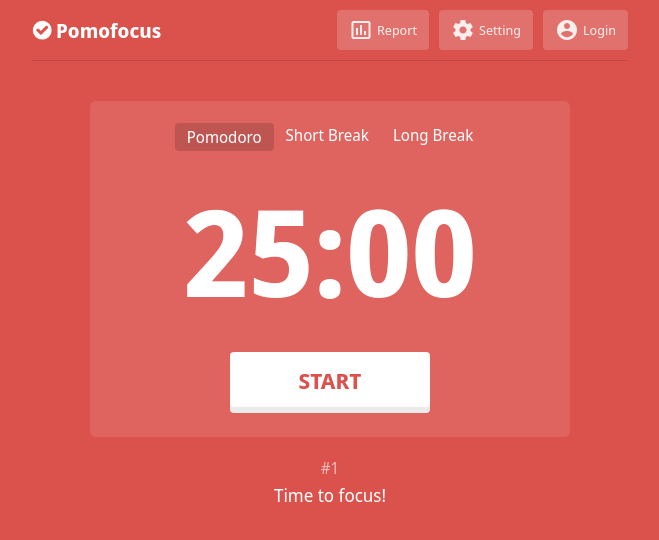
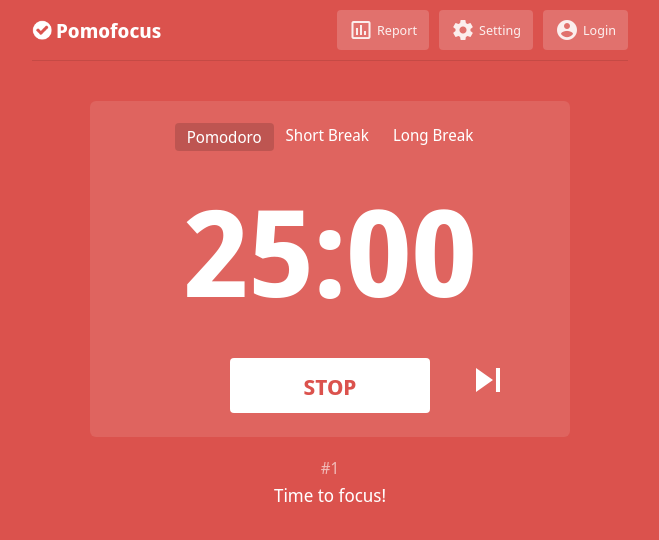
Before and after one commit to arielnmagno/pomodoro, a React (Create React App) app: page / in a window 1280 px wide. Both pictures are taken after a click on the button "START". Shown: the top 540 px of the page, without its empty margins (310-969 px from the left). Built offline with nearby package versions, Linux system fonts and the light colour scheme.

Commit message:
Add ui logic

```diff
--- a/src/components/Timer.js
+++ b/src/components/Timer.js
@@ -1,10 +1,12 @@
+import { useState } from "react";
 import clsx from "clsx";
 import Icon from "./Icon";
 import classes from "./Timer.module.css";
 
-const SecondaryButton = ({ children, active }) => {
+const SecondaryButton = ({ children, active, onClick }) => {
   return (
     <button
+      onClick={onClick}
       className={clsx(
         classes.secondaryButton,
         active && classes.secondaryActive
@@ -15,16 +17,17 @@ const SecondaryButton = ({ children, active }) => {
   );
 };
 
-const PrimaryButton = ({ active }) => (
+const PrimaryButton = ({ active, onClick }) => (
   <button
+    onClick={onClick}
     className={clsx(classes.primaryButton, active && classes.primaryActive)}
   >
     {active ? "Stop" : "Start"}
   </button>
 );
 
-const SkipButton = () => (
-  <button className={classes.skipButton}>
+const SkipButton = ({ onClick }) => (
+  <button onClick={onClick} className={classes.skipButton}>
     <Icon name="skip_next" size={48} />
   </button>
 );
@@ -45,28 +48,35 @@ const buttons = [
 ];
 
 export default function Timer() {
-  const mode = "pomodoro";
-  const time = "25:00";
-  const round = 1;
-  const isRunning = false;
+  const [mode, setMode] = useState("pomodoro");
+  const [time] = useState("25:00");
+  const [round, setRound] = useState(1);
+  const [isRunning, setRunning] = useState(false);
 
   return (
     <div className={classes.container}>
       <div className={classes.content}>
         <ul>
           {buttons.map(({ id, label }) => (
-            <SecondaryButton active={id === mode} id={id}>
+            <SecondaryButton
+              active={id === mode}
+              id={id}
+              onClick={() => setMode(id)}
+            >
               {label}
             </SecondaryButton>
           ))}
         </ul>
         <div className={classes.time}>{time}</div>
         <div className={classes.actionButtons}>
-          <PrimaryButton active={isRunning} />
+          <PrimaryButton
+            active={isRunning}
+            onClick={() => setRunning(!isRunning)}
+          />
           <div
             className={clsx(classes.skipAction, isRunning && classes.showSkip)}
           >
-            <SkipButton />
+            <SkipButton onClick={() => setRound(round + 1)} />
           </div>
         </div>
       </div>
```
